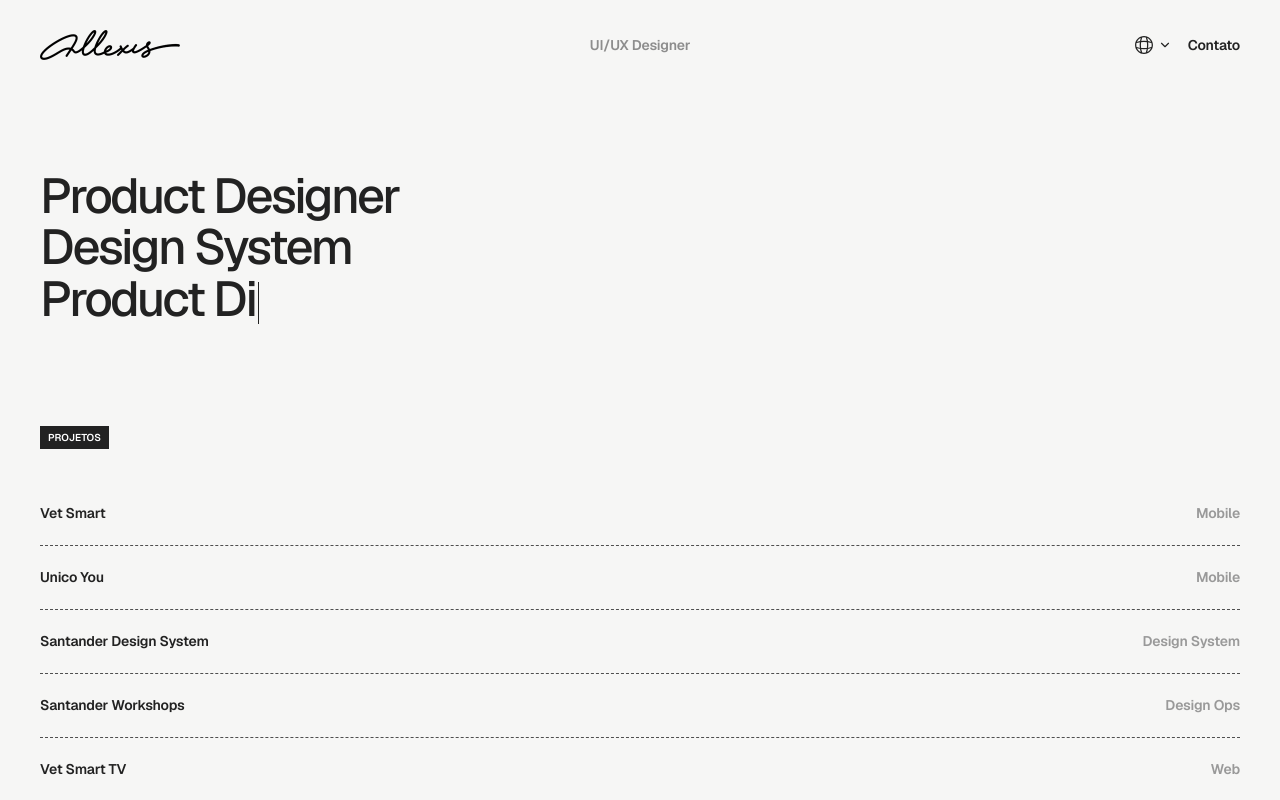
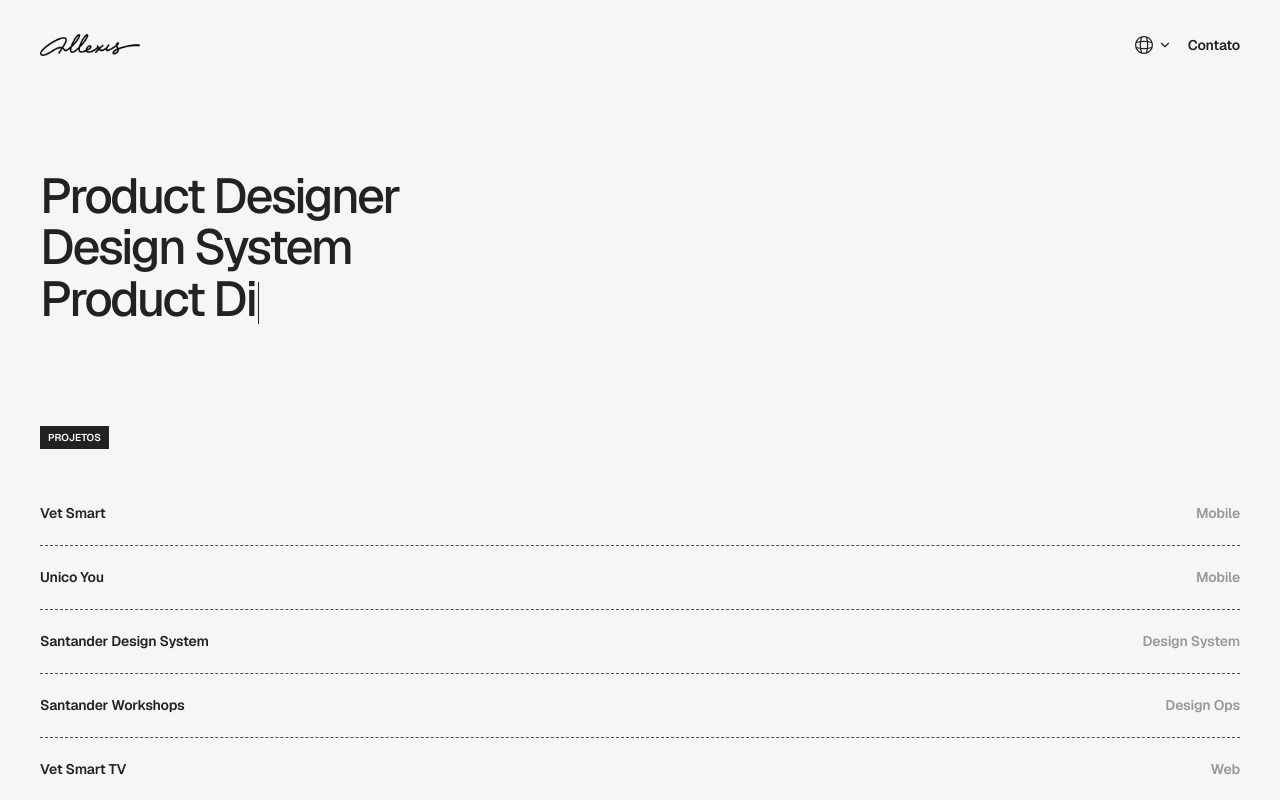
Before and after one commit to allexistsuda/portfolio, a Next.js app: page / in a window 1280 px wide. Shown: the top 800 px of the page. Built offline with nearby package versions, Linux system fonts and the light colour scheme.

Commit message:
Bring favicon and smaller nav logo from v2; remove UI/UX Designer label

```diff
--- a/app/components/Nav.tsx
+++ b/app/components/Nav.tsx
@@ -178,14 +178,10 @@
     >
       <div>
         <Link href={href("/")}>
-          <Image src="/logo.png" alt="Allexis Tsuda" width={140} height={30} priority />
+          <Image src="/logo.png" alt="Allexis Tsuda" width={100} height={21} priority />
         </Link>
       </div>
-      <div className="invisible md:visible" style={{ textAlign: "center" }}>
-        <span style={{ fontSize: 14, fontWeight: 600, letterSpacing: "-0.21px", color: "#8D8D8D" }}>
-          UI/UX Designer
-        </span>
-      </div>
+      <div />
       <div
         style={{
           display: "flex",
```
Also changed, not shown: app/icon.png (added).
